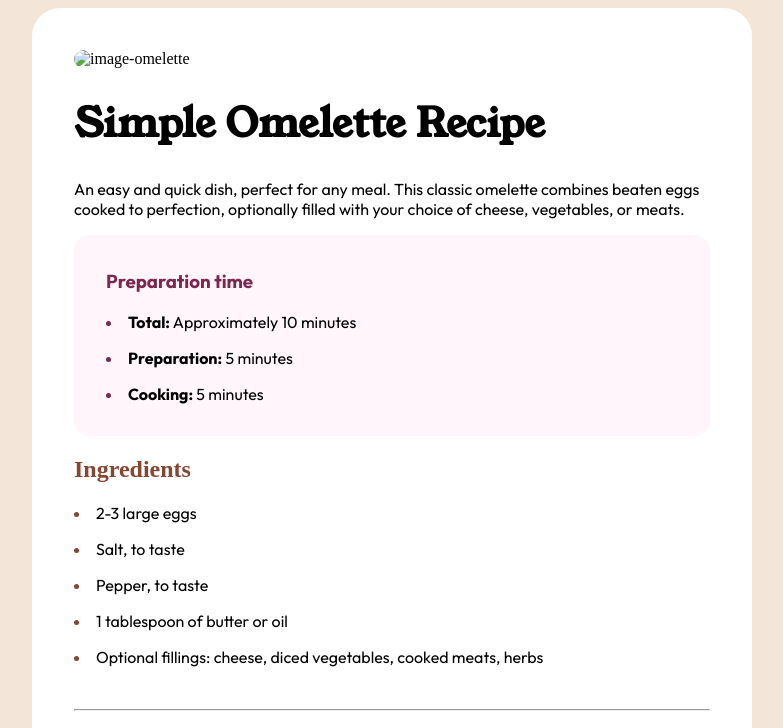
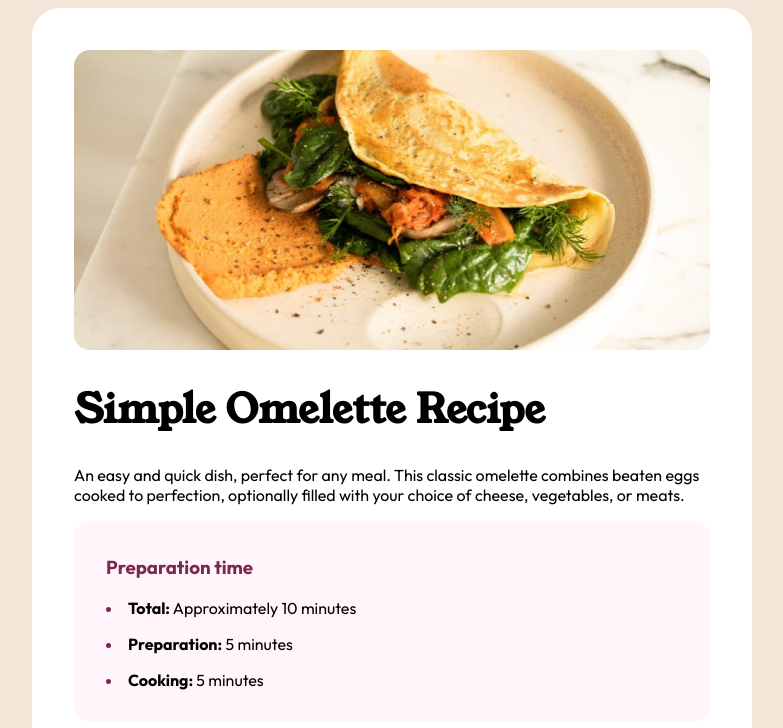
Before and after one commit to Mian-Aamir/Recipe-page, a plain HTML site: page index.html in a window 1280 px wide. Shown: the top 728 px of the page, without its empty margins (248-1031 px from the left). Drawn offline with Linux system fonts and the light colour scheme.

Commit message:
Update index.html

```diff
--- a/index.html
+++ b/index.html
@@ -9,7 +9,7 @@
 </head>
 <body>
     <div class="box">
-        <img src="/assets/images/image-omelette.jpeg" alt="image-omelette">
+        <img src="image-omelette.jpeg" alt="image-omelette">
         <h1>Simple Omelette Recipe</h1>
         <p>An easy and quick dish, perfect for any meal. This classic omelette combines beaten eggs cooked
         to perfection, optionally filled with your choice of cheese, vegetables, or meats.</p>
```
